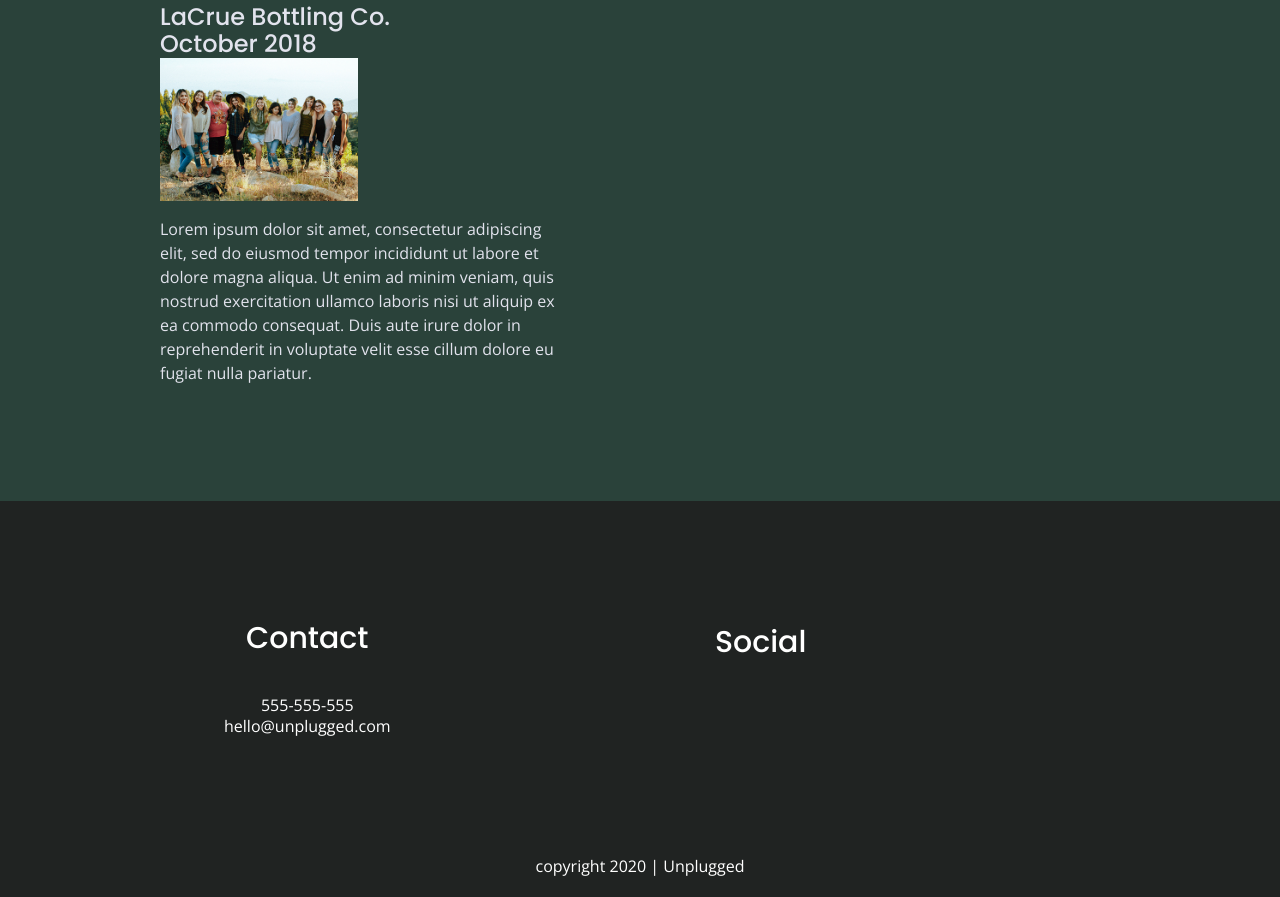
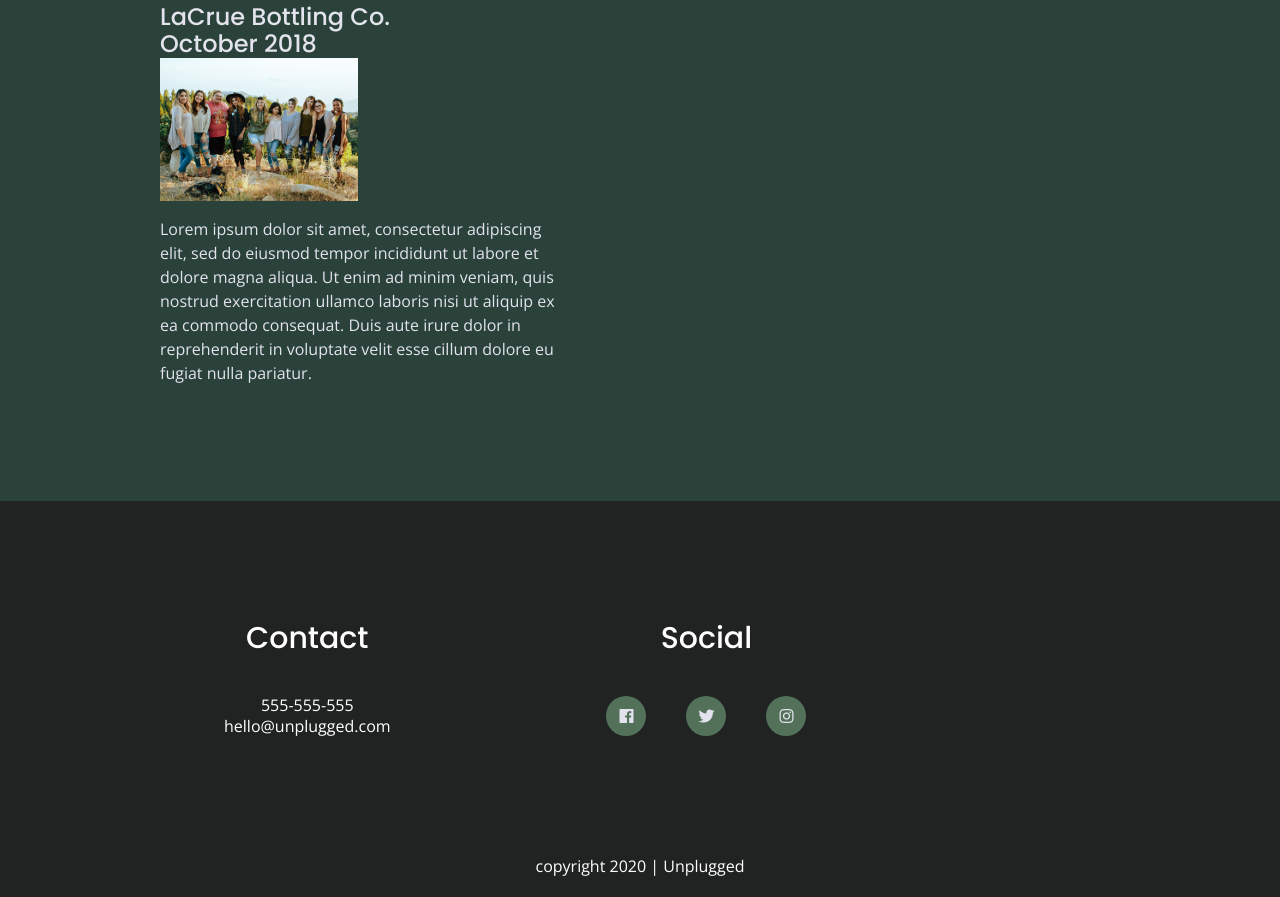
Before and after one commit to Umudouma/unplugged-retreat-responsive, a website built with Parcel: page index.html in a window 1280 px wide. Shown: the part 2669-3566 px from the top of the page. Built offline with nearby package versions, Linux system fonts and the light colour scheme.

Commit message:
Add social media icons

```diff
--- a/css/main.css
+++ b/css/main.css
@@ -153,7 +153,6 @@ h4 {
      font-size: 1.5em;
      margin: 20px 0;
      font-weight: 500;
-
 }
 
 p {
@@ -173,6 +172,16 @@ address {
   font-family: 'Open Sans', sans-serif;
   font-size: 1em;
   font-style: normal;
+}
+
+footer .social-icons p {
+  display: flex;
+  justify-content: center;
+  align-items: center;
+  background-color: #527158;
+  border-radius:50%;
+  width: 40px;
+  height: 40px;
 }
 
 .content-wrapper {
@@ -273,15 +282,8 @@ footer .social-icons {
   display: flex;
   justify-content: space-around;
   align-items: center;
-
 }
 
-
-footer .social-icons p {
-  display: flex;
-  justify-content: center;
-  align-items: center;
-}
 
 footer .copyright {
   margin: 20px 0;
@@ -680,6 +682,11 @@ aside h3{
       line-height: 1.285;
   }
 
+  footer .social-icons {
+    width: 12.5em;
+    justify-content: space-between;
+  }
+
   footer .copyright {
     width: 100%;
   }
--- a/index.html
+++ b/index.html
@@ -154,20 +154,21 @@
           <div class ="social">
             <h4> Social </h4>
             <div class ="social-icons">
-                <ul>
-                  <li> <a href="http://bongoshots.net" target="_blank"></a>
-                  </li>
+              <p>
+                  <a href="https://bongoshots.net"><i class="fab fa-facebook"></i></a>
+              </p>
+              <p>
+                <a href="https://fmcsoccer.com"><i class="fab fa-twitter"></i></a>
+              </p>
 
-                  <li> <a href="http://instagram.com/bongo_shots/" target="_blank"></a>
-                  </li>
+              <p>
+                <a href="https://www.instagram.com/bongo_shots/"><i class="fab fa-instagram"></i></a>
+              </p>
 
-                  <li> <a href="http://github.com" target="_blank"></a>
-                  </li>
-                </ul>
-              </div>
             </div>
           </div>
         </div>
+      </div>
 
       <div class ="copyright">
         <p> copyright 2020 | Unplugged </p>
```
